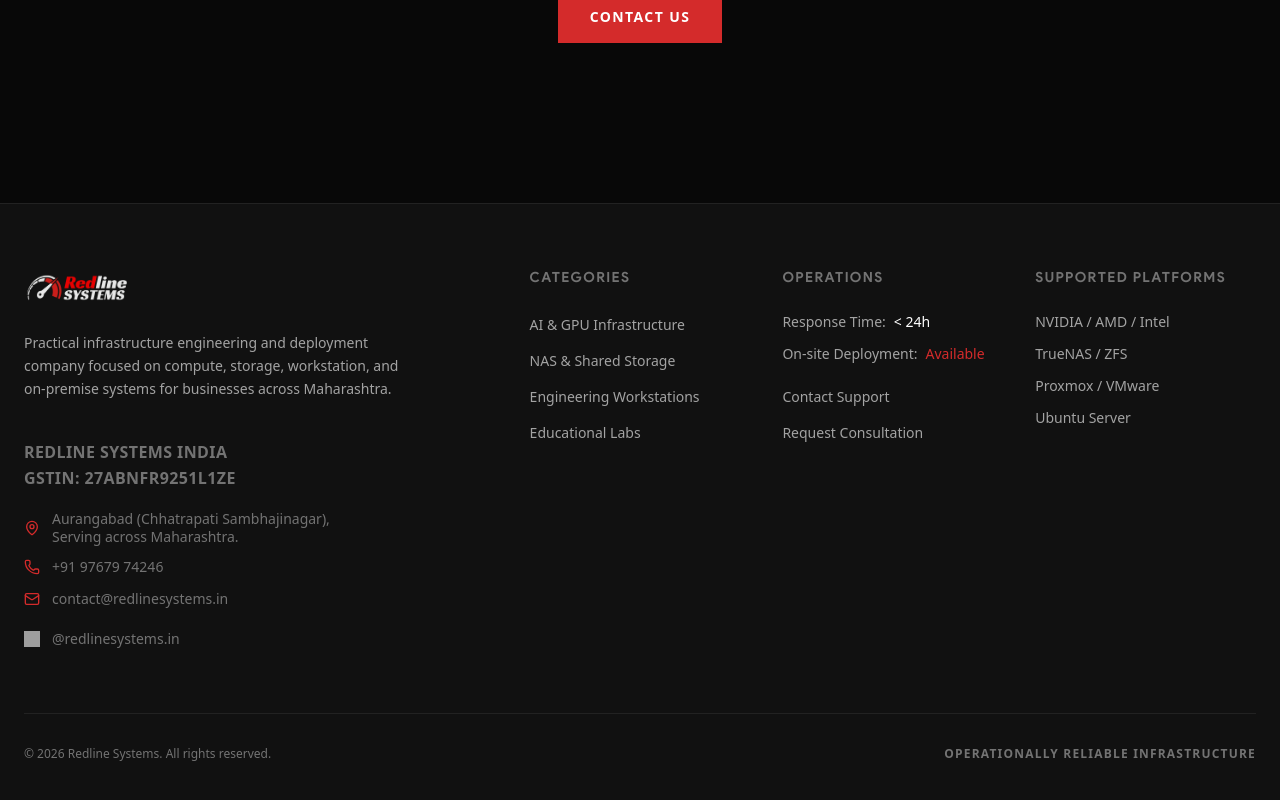
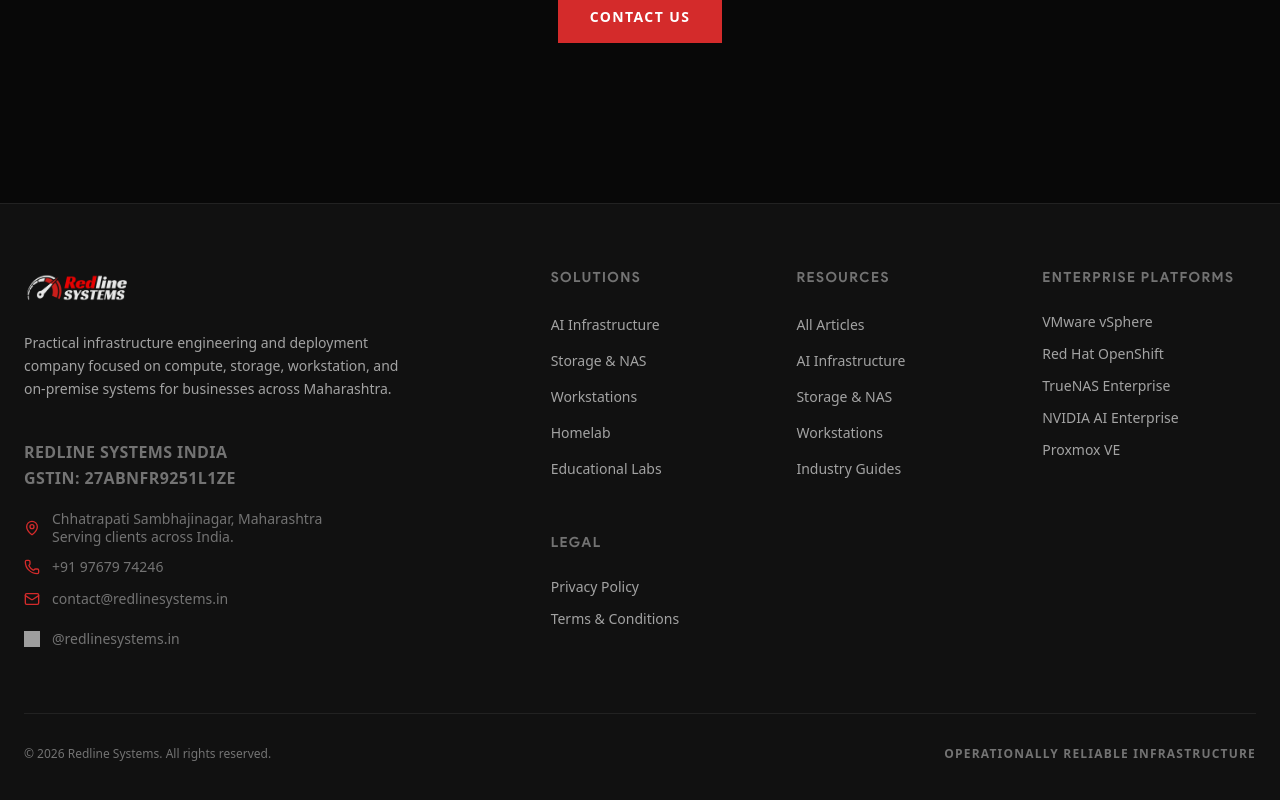
Before and after one commit to pratiktayde34/redline-systems-site, a Next.js app: page / in a window 1280 px wide. Shown: the part 3782-4582 px from the top of the page. Built offline with nearby package versions, Linux system fonts and the light colour scheme; grey boxes are pictures that could not be loaded.

Commit message:
Update footer sections and layout

```diff
--- a/src/components/Footer.tsx
+++ b/src/components/Footer.tsx
@@ -5,9 +5,9 @@
   return (
     <footer className="bg-surface border-t border-border mt-16">
       <div className="container mx-auto px-6 py-16">
-        <div className="grid grid-cols-1 md:grid-cols-2 lg:grid-cols-5 gap-12 lg:gap-8">
+        <div className="grid grid-cols-1 lg:grid-cols-12 gap-12 lg:gap-8">
 
-          <div className="lg:col-span-2">
+          <div className="lg:col-span-5">
             <Link href="/" className="flex items-center mb-6">
               <img loading="lazy" decoding="async" src="/logo.png" alt="Redline Systems" className="h-10 w-auto opacity-90" />
             </Link>
@@ -21,7 +21,7 @@
               </div>
               <div className="flex items-center gap-3 text-faint">
                 <MapPin size={16} className="text-primary shrink-0" />
-                <span className="text-sm leading-tight">Aurangabad (Chhatrapati Sambhajinagar),<br/>Serving across Maharashtra.</span>
+                <span className="text-sm leading-tight">Chhatrapati Sambhajinagar, Maharashtra<br/>Serving clients across India.</span>
               </div>
               <div className="flex items-center gap-3 text-faint">
                 <Phone size={16} className="text-primary" />
@@ -38,40 +38,47 @@
             </div>
           </div>
 
+          <div className="lg:col-span-7 grid grid-cols-2 md:grid-cols-3 gap-8">
             <div>
-            <h4 className="font-display font-semibold text-sm uppercase tracking-widest text-faint mb-6">Categories</h4>
+              <h4 className="font-display font-semibold text-sm uppercase tracking-widest text-faint mb-6">Solutions</h4>
               <ul className="flex flex-col gap-3">
-              <li><Link href="/ai-gpu" className="text-muted hover:text-primary transition-colors text-sm">AI & GPU Infrastructure</Link></li>
-              <li><Link href="/storage" className="text-muted hover:text-primary transition-colors text-sm">NAS & Shared Storage</Link></li>
-              <li><Link href="/workstations" className="text-muted hover:text-primary transition-colors text-sm">Engineering Workstations</Link></li>
+                <li><Link href="/ai-gpu" className="text-muted hover:text-primary transition-colors text-sm">AI Infrastructure</Link></li>
+                <li><Link href="/storage" className="text-muted hover:text-primary transition-colors text-sm">Storage & NAS</Link></li>
+                <li><Link href="/workstations" className="text-muted hover:text-primary transition-colors text-sm">Workstations</Link></li>
+                <li><Link href="/homelab" className="text-muted hover:text-primary transition-colors text-sm">Homelab</Link></li>
                 <li><Link href="/solutions" className="text-muted hover:text-primary transition-colors text-sm">Educational Labs</Link></li>
               </ul>
             </div>
 
             <div>
-            <h4 className="font-display font-semibold text-sm uppercase tracking-widest text-faint mb-6">Operations</h4>
+              <h4 className="font-display font-semibold text-sm uppercase tracking-widest text-faint mb-6">Resources</h4>
               <ul className="flex flex-col gap-3">
-              <li className="text-muted text-sm flex items-center gap-2">
-                <span>Response Time:</span>
-                <span className="text-white font-medium">&lt; 24h</span>
-              </li>
-              <li className="text-muted text-sm flex items-center gap-2">
-                <span>On-site Deployment:</span>
-                <span className="text-primary font-medium">Available</span>
-              </li>
-              <li className="mt-2"><Link href="/contact" className="text-muted hover:text-white transition-colors text-sm">Contact Support</Link></li>
-              <li><Link href="/contact" className="text-muted hover:text-white transition-colors text-sm">Request Consultation</Link></li>
+                <li><Link href="/resources/archive" className="text-muted hover:text-primary transition-colors text-sm">All Articles</Link></li>
+                <li><Link href="/resources/archive?category=AI%20Infrastructure" className="text-muted hover:text-primary transition-colors text-sm">AI Infrastructure</Link></li>
+                <li><Link href="/resources/archive?category=Storage%20%26%20NAS" className="text-muted hover:text-primary transition-colors text-sm">Storage & NAS</Link></li>
+                <li><Link href="/resources/archive?category=Professional%20Workstations" className="text-muted hover:text-primary transition-colors text-sm">Workstations</Link></li>
+                <li><Link href="/resources/archive?category=Industry%20Guides" className="text-muted hover:text-primary transition-colors text-sm">Industry Guides</Link></li>
               </ul>
             </div>
 
             <div>
-            <h4 className="font-display font-semibold text-sm uppercase tracking-widest text-faint mb-6">Supported Platforms</h4>
+              <h4 className="font-display font-semibold text-sm uppercase tracking-widest text-faint mb-6">Enterprise Platforms</h4>
               <ul className="flex flex-col gap-3">
-              <li className="text-muted text-sm">NVIDIA / AMD / Intel</li>
-              <li className="text-muted text-sm">TrueNAS / ZFS</li>
-              <li className="text-muted text-sm">Proxmox / VMware</li>
-              <li className="text-muted text-sm">Ubuntu Server</li>
+                <li className="text-muted text-sm">VMware vSphere</li>
+                <li className="text-muted text-sm">Red Hat OpenShift</li>
+                <li className="text-muted text-sm">TrueNAS Enterprise</li>
+                <li className="text-muted text-sm">NVIDIA AI Enterprise</li>
+                <li className="text-muted text-sm">Proxmox VE</li>
               </ul>
+            </div>
+
+            <div>
+              <h4 className="font-display font-semibold text-sm uppercase tracking-widest text-faint mb-6">Legal</h4>
+              <ul className="flex flex-col gap-3">
+                <li className="text-muted text-sm">Privacy Policy</li>
+                <li className="text-muted text-sm">Terms & Conditions</li>
+              </ul>
+            </div>
           </div>
 
         </div>
```
Lines whose indentation alone changed are shown as unchanged.
